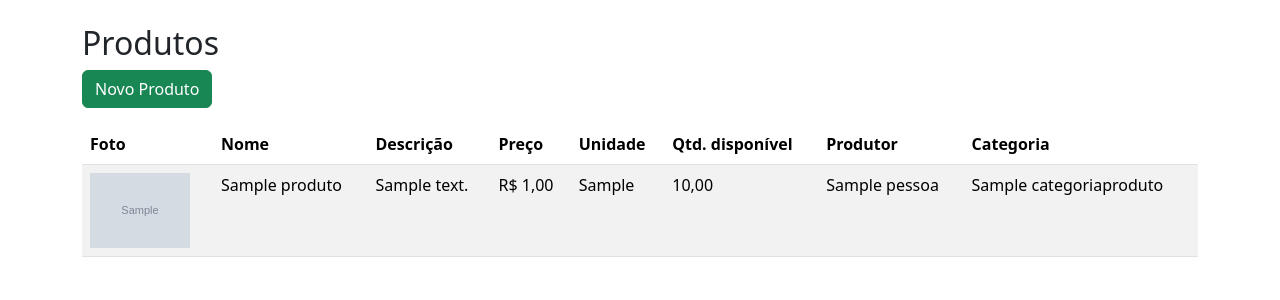
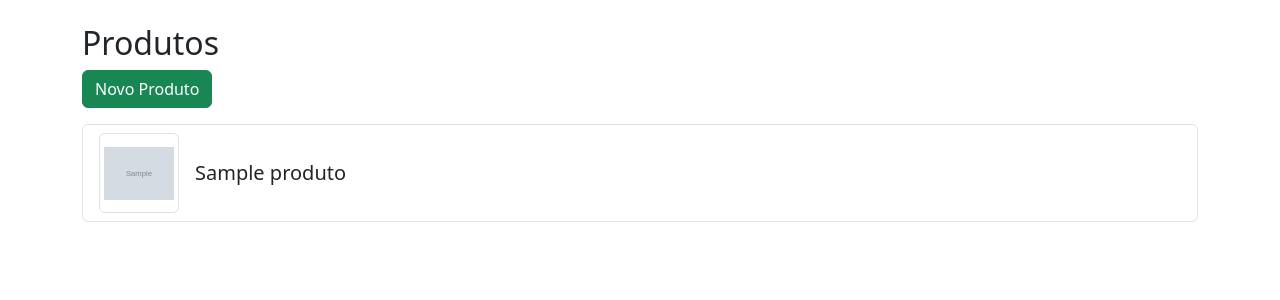
Before and after one commit to CarolM0rais/AgroConecta, a Django app: page /produtos/ in a window 1280 px wide. Shown: the part 56-356 px from the top of the page. Run offline with Django 5.2, Linux system fonts and the light colour scheme; a user stored in the database is signed in; tables that the repository leaves empty hold one stand-in row (values such as "Sample post"); grey boxes marked "Sample" are stand-in pictures.

Commit message:
Agroconecta3

```diff
--- a/app/templates/produto.html
+++ b/app/templates/produto.html
@@ -6,41 +6,23 @@
 <h2>Produtos</h2>
 <a href="{% url 'produto-create' %}" class="btn btn-success mb-3">Novo Produto</a>
 
-<table class="table table-striped">
-    <thead>
-        <tr>
-            <th>Foto</th>
-            <th>Nome</th>
-            <th>Descrição</th>
-            <th>Preço</th>
-            <th>Unidade</th>
-            <th>Qtd. disponível</th>
-            <th>Produtor</th>
-            <th>Categoria</th>
-        </tr>
-    </thead>
-    <tbody>
-        {% for produto in produtos %}
-            <tr>
-                <td>
-                    {% if produto.foto %}
-    <img src="{{ produto.foto.url }}" alt="{{ produto.nome }}" style="max-width: 100px; max-height: 100px; object-fit: contain;">
-{% else %}
-    Sem imagem
-{% endif %}
+<div class="list-group">
+    {% for produto in produtos %}
+        <a href="{% url 'produto-detalhe' produto.id %}" class="list-group-item list-group-item-action d-flex align-items-center">
+            {% if produto.foto %}
+                <img src="{{ produto.foto.url }}" alt="{{ produto.nome }}" class="img-thumbnail me-3" style="width: 80px; height: 80px; object-fit: contain;">
+            {% else %}
+                <div class="img-thumbnail me-3" style="width: 80px; height: 80px; background-color: #eee; display: flex; align-items: center; justify-content: center; color: #999;">
+                    Sem imagem
+                </div>
+            {% endif %}
+            <div>
+                <h5 class="mb-0">{{ produto.nome }}</h5>
+            </div>
+        </a>
+    {% empty %}
+        <p>Nenhum produto cadastrado.</p>
+    {% endfor %}
+</div>
 
-                </td>
-                <td>{{ produto.nome }}</td>
-                <td>{{ produto.descricao }}</td>
-                <td>R$ {{ produto.preco }}</td>
-                <td>{{ produto.unidade_medida }}</td>
-                <td>{{ produto.quantidade_disponivel }}</td>
-                <td>{{ produto.produtor.nome }}</td>
-                <td>{{ produto.categoria.nome }}</td>
-            </tr>
-        {% empty %}
-            <tr><td colspan="8">Nenhum produto cadastrado.</td></tr>
-        {% endfor %}
-    </tbody>
-</table>
 {% endblock %}
--- a/app/views.py
+++ b/app/views.py
@@ -117,3 +117,9 @@ class RegistroProdutorView(View):
             messages.success(request, 'Registro realizado com sucesso! Bem-vindo(a)!')
             return redirect('index')
         return render(request, 'registro_produtor.html', {'form': form})
+
+
+class ProdutoDetailView(LoginRequiredMixin, View):
+    def get(self, request, pk):
+        produto = get_object_or_404(Produto, pk=pk)
+        return render(request, 'produto_detalhe.html', {'produto': produto})
--- a/config/urls.py
+++ b/config/urls.py
@@ -3,6 +3,7 @@ from django.urls import path
 from django.conf import settings
 from django.conf.urls.static import static
 from app.views import (
+
     IndexView,
     CidadeListView, CidadeCreateView,
     ProdutoListView, ProdutoCreateView,
@@ -10,11 +11,15 @@ from app.views import (
     lista_clientes, lista_produtores,
     RegistroClienteView, RegistroProdutorView,
     CustomLoginView, CustomLogoutView,
+    ProdutoDetailView,  # <-- importe aqui a nova view de detalhe
+
+
 )
 
 urlpatterns = [
     path('admin/', admin.site.urls),  # Adiciona o admin
     path('', IndexView.as_view(), name='index'),
+    path('produtos/<int:pk>/', ProdutoDetailView.as_view(), name='produto-detalhe'),
     path('login/', CustomLoginView.as_view(), name='login'),
     path('logout/', CustomLogoutView.as_view(), name='logout'),
     path('registro-cliente/', RegistroClienteView.as_view(), name='registro_cliente'),
```
Also changed, not shown: app/templates/produto_detalhe.html (added, +34 -0 lines).
